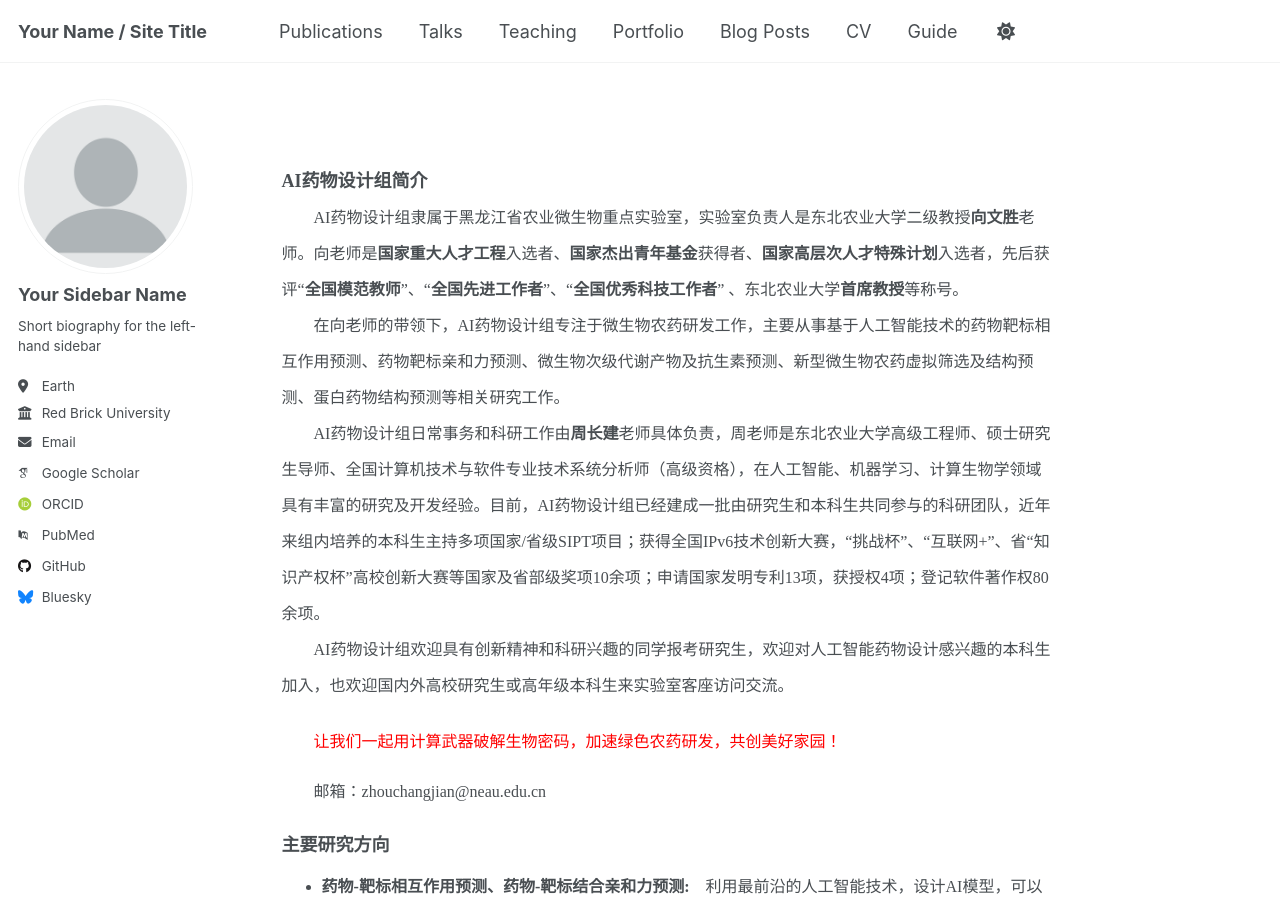
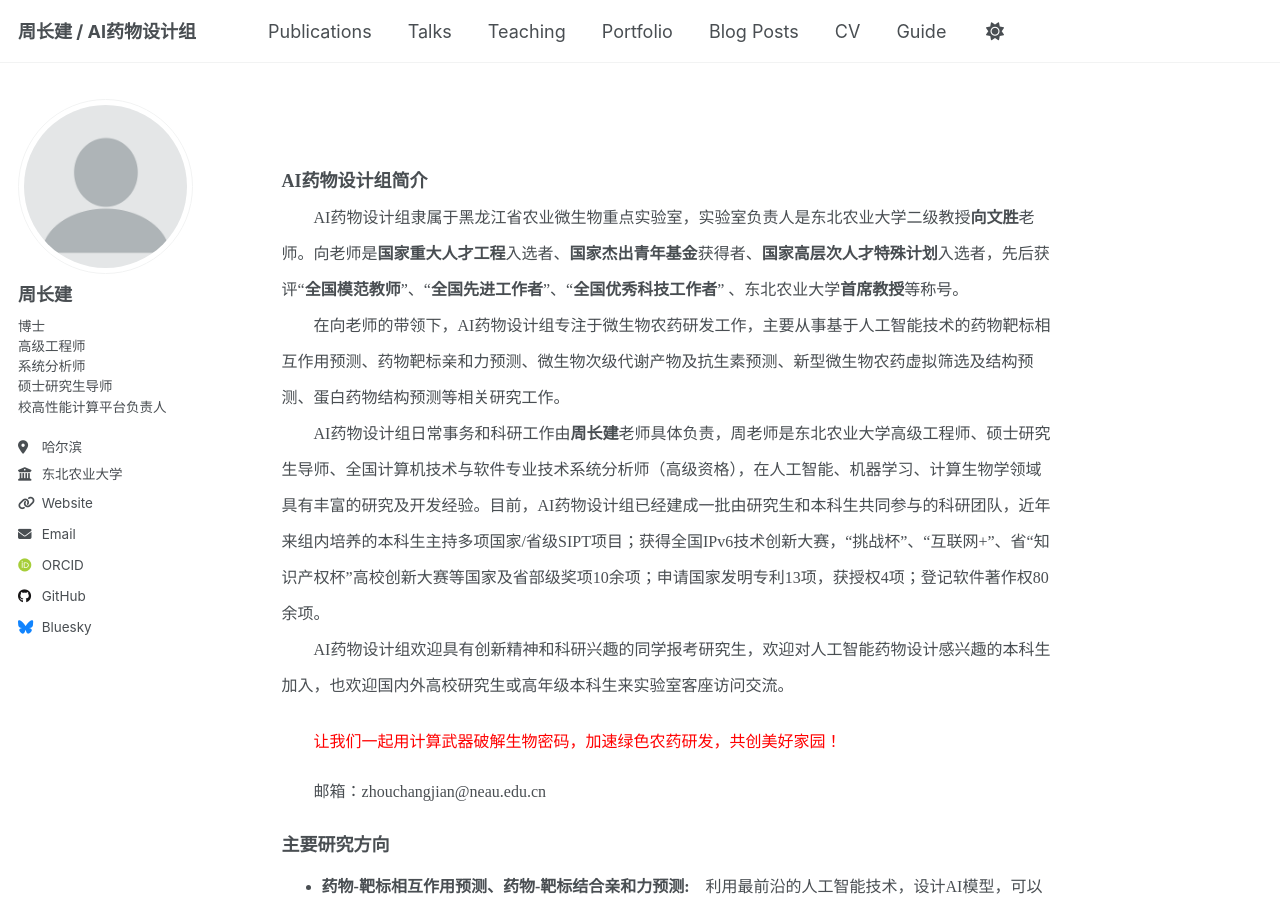
Before and after one commit to HPC-NEAU/zhoucj, a Jekyll site: the page built from _pages/about.md, in a window 1280 px wide and 900 px high. Built offline with Jekyll 4.4.1, drawn with Linux system fonts in a browser that asks for light colours; some web fonts are replaced.

Commit message:
Update _config.yml

```diff
--- a/_config.yml
+++ b/_config.yml
@@ -8,14 +8,13 @@
 
 # Basic Site Settings
 locale                   : "en-US"
-site_theme               : "default"
-title                    : "Your Name / Site Title"
+title                    : "周长建 / AI药物设计组"
 title_separator          : "-"
 name                     : &name "Your Name"
 description              : &description "personal description"
-url                      : https://academicpages.github.io # the base hostname & protocol for your site e.g. "https://[your GitHub username].github.io" or if you already have some other page hosted on Github then use "https://[your GitHub username].github.io/[Your Repo Name]"
+url                      : https://hpc-neau.github.io/cjzhou/ # the base hostname & protocol for your site e.g. "https://[your GitHub username].github.io" or if you already have some other page hosted on Github then use "https://[your GitHub username].github.io/[Your Repo Name]"
 baseurl                  : "" # the subpath of your site, e.g. "/blog"
-repository               : "academicpages/academicpages.github.io"
+repository               : "hpc-neau.github.io/cjzhou"
 
 # Site Author - The following control what appear as part of the author content on the side bar.
 #               If a field is blank the icon and link will not appear, otherwise it will be shown.
@@ -23,30 +22,28 @@ repository               : "academicpages/academicpages.github.io"
 author:
   # Biographic information
   avatar           : "profile.png"
-  name             : "Your Sidebar Name"
+  name             : "周长建"
   pronouns         : # example: "she/her"
-  bio              : "Short biography for the left-hand sidebar"
-  location         : "Earth"
-  employer         : "Red Brick University"
-  uri              : # URL
-  email            : "none@example.org"
+  bio              : "博士<br>高级工程师<br>系统分析师<br>硕士研究生导师<br>校高性能计算平台负责人"
+  location         : "哈尔滨"
+  employer         : "东北农业大学"
+  uri              : http://dscx.neau.edu.cn/ndbssds/detail_ZGVDaEhxakNH_2.html
+  email            : "zhouchangjian@neau.edu.cn"
 
   # Academic websites
-  academia         : # URL
-  arxiv            : # URL - Update with the correct link to your profile
-  googlescholar    : "https://scholar.google.com/citations?user=PS_CX0AAAAAJ"
+  #arxiv            : # URL - Update with the correct link to your profile
+  #googlescholar    : "https://scholar.google.com/citations?user=PS_CX0AAAAAJ"
   impactstory      : # URL
-  orcid            : "http://orcid.org/yourorcidurl"
+  orcid            : "https://orcid.org/0000-0002-2094-6405"
   semantic         : # URL
-  pubmed           : "https://www.ncbi.nlm.nih.gov/pubmed/?term=john+snow"
+  #pubmed           : "https://www.ncbi.nlm.nih.gov/pubmed/?term=john+snow"
   researchgate     : # URL
-  scopus           : # URL
 
   # Repositories and software development
   bitbucket        : # Username - Update with your username on the site
   codepen          : # Username
   dribbble         : # Username
-  github           : "academicpages"
+  github           : "https://github.com/HPC-NEAU"
   kaggle           : # Username
   stackoverflow    : # User number or user number and name (i.e., use "1" or "1/jeff-atwood")
 
```
